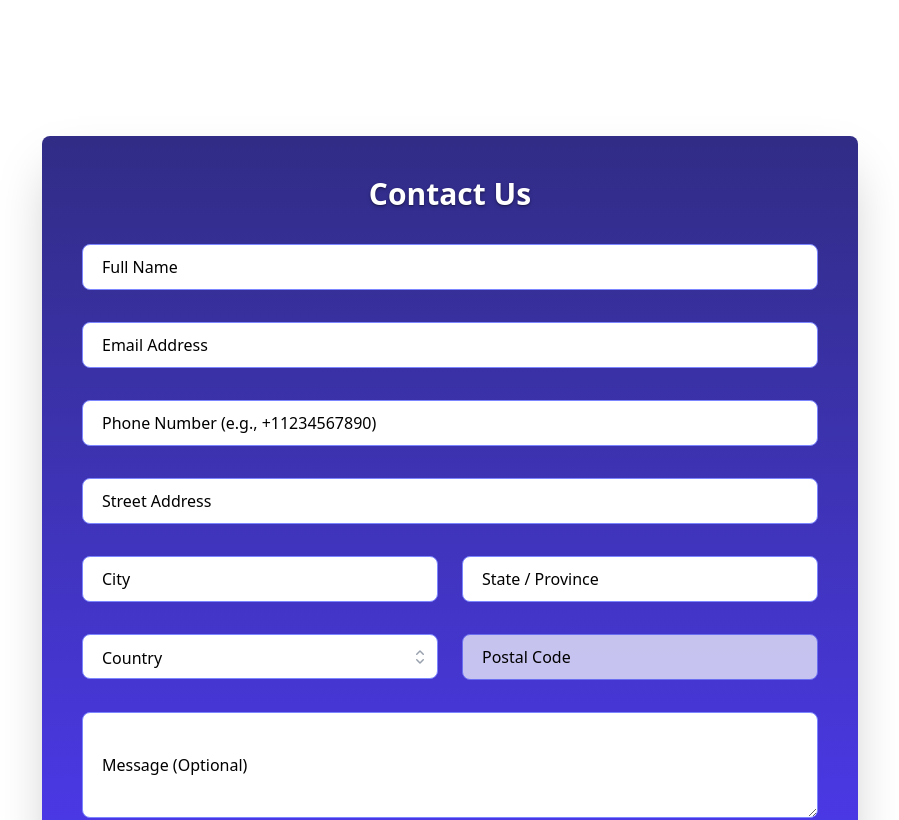
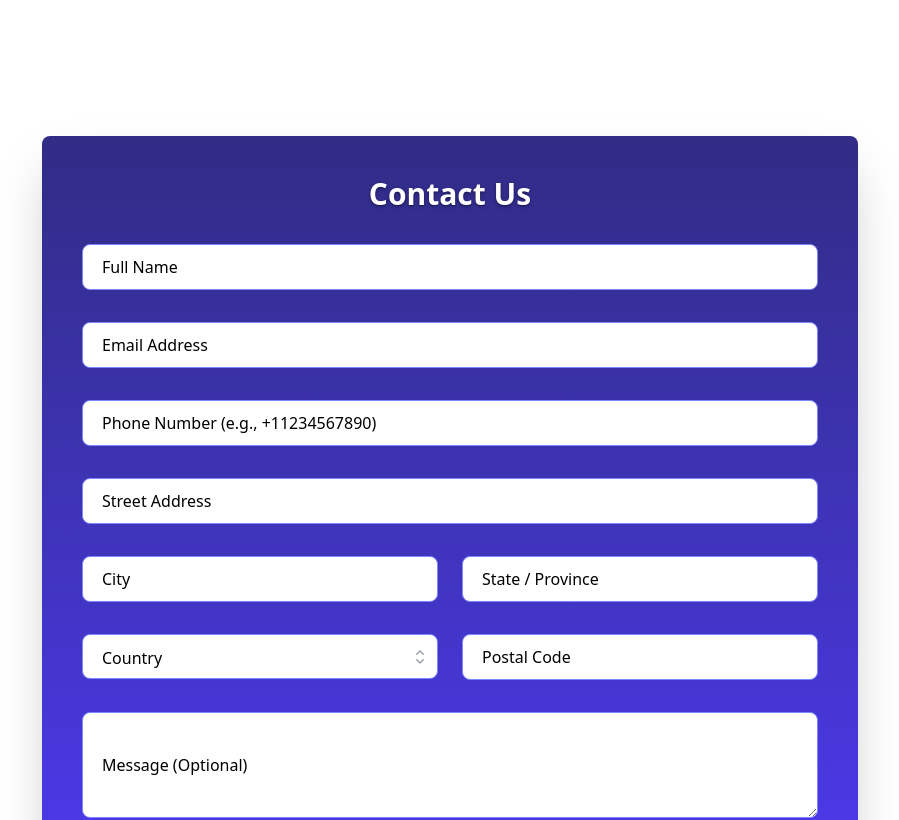
Before and after one commit to rtdevcraft/Validation-Form, a Next.js app in the folder validation-form/: page / in a window 1280 px wide. Shown: the top 820 px of the page, without its empty margins (190-1089 px from the left). Built offline with nearby package versions, Linux system fonts and the light colour scheme.

Commit message:
Update to postal code field
Removed the gray opacity color

```diff
--- a/validation-form/src/app/actions.ts
+++ b/validation-form/src/app/actions.ts
@@ -120,7 +120,6 @@ export async function submitContactForm(
     console.error(
       `${logPrefix} Generic Unhandled Error. Derived message: ${derivedErrorMessage}`
     )
-    // ... (rest of your generic error logging) ...
 
     return {
       message: 'An unexpected error occurred. Please try again later.',
--- a/validation-form/src/app/components/ContactForm.tsx
+++ b/validation-form/src/app/components/ContactForm.tsx
@@ -289,11 +289,7 @@ export default function ContactForm() {
               }
               register={register}
               readOnly={!watchedCountry}
-              inputClassName={
-                !watchedCountry
-                  ? 'bg-gray-100 dark:bg-gray-700 opacity-70 cursor-not-allowed'
-                  : ''
-              }
+              inputClassName={!watchedCountry ? 'cursor-not-allowed' : ''}
               hasError={fieldHasError('postalCode')}
               errorMessage={getErrorMessage('postalCode')}
             />
```
